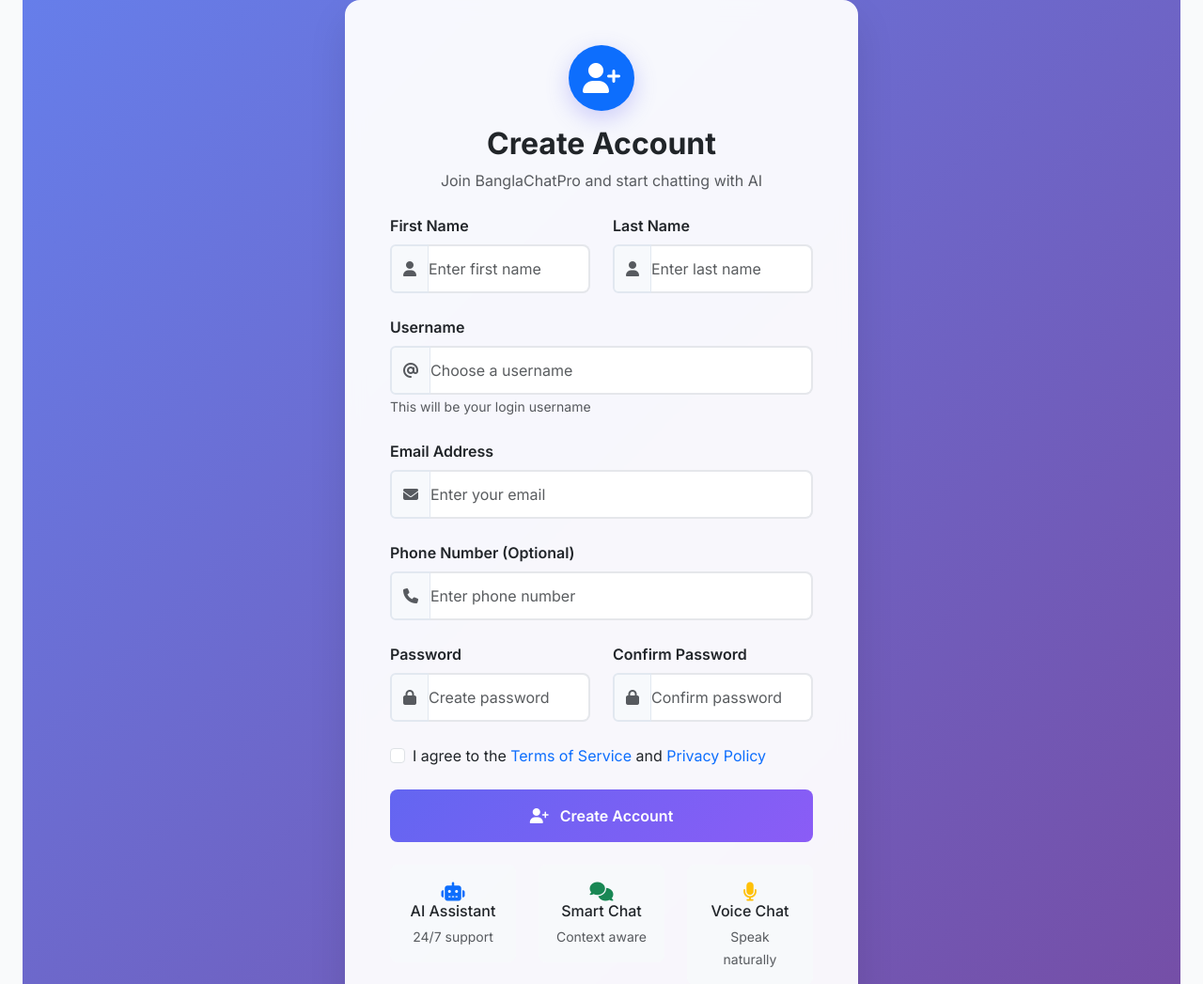
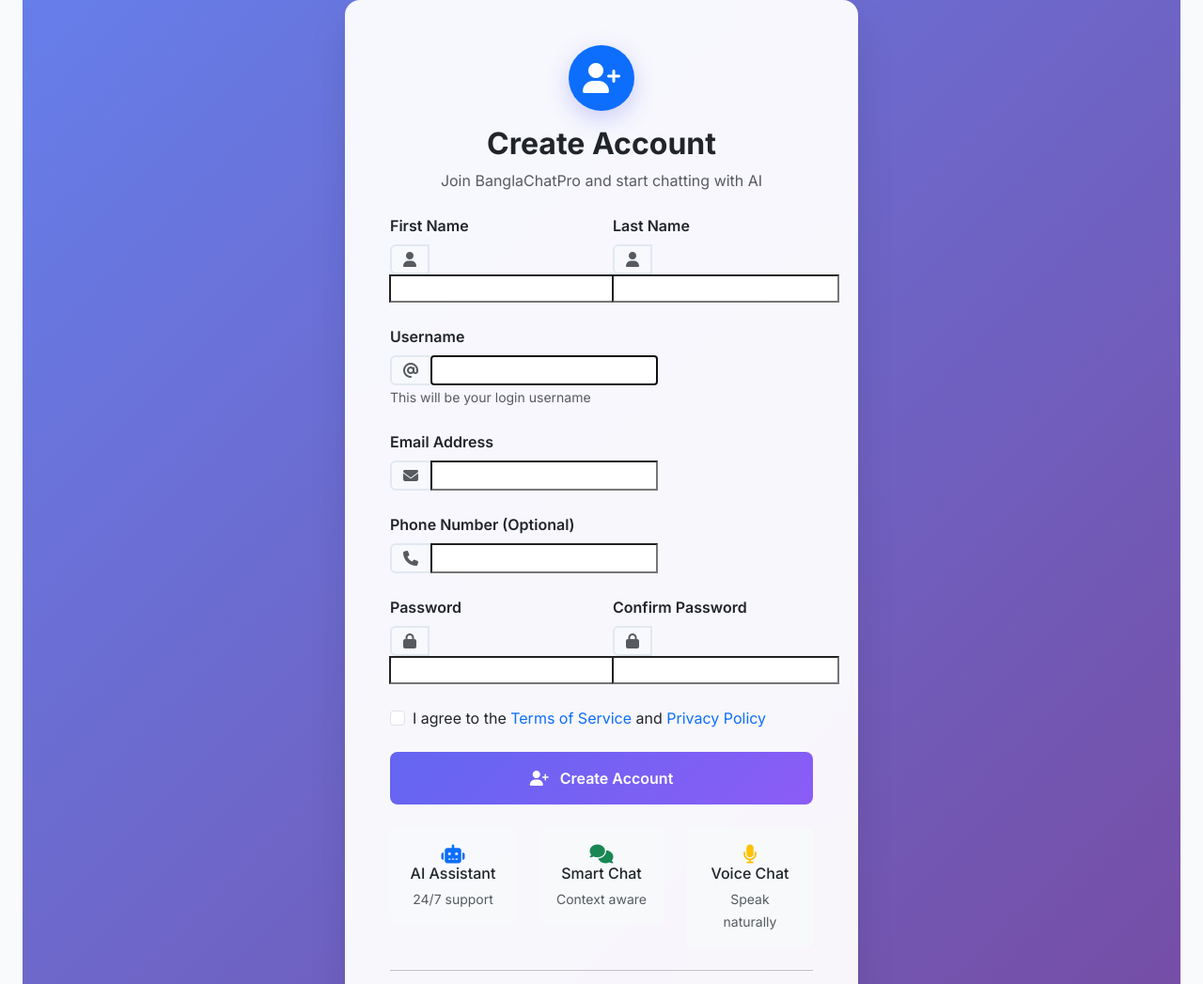
Before and after one commit to mikias1219/new-bangla, a Django app: page /accounts/register/ in a window 1280 px wide. Shown: the part 63-1110 px from the top of the page at 94% size. Run offline with Django 5.2, Linux system fonts and the light colour scheme.

Commit message:
Fix template syntax error and registration form issues
- Fix TemplateSyntaxError by adding missing context variables to dashboard view
- Update registration form to auto-assign organization and remove organization selection
- Update register template to use Django form rendering with proper error handling
- Fix login and registration form handling logic

```diff
--- a/accounts/forms.py
+++ b/accounts/forms.py
@@ -6,20 +6,25 @@ class UserRegistrationForm(UserCreationForm):
     """User registration form"""
 
     email = forms.EmailField(required=True)
-    organization = forms.ModelChoiceField(
-        queryset=Organization.objects.filter(is_active=True),
-        required=True,
-        empty_label="Select Organization"
-    )
+    phone = forms.CharField(max_length=15, required=False, help_text="Optional phone number")
 
     class Meta:
         model = User
-        fields = ('username', 'email', 'first_name', 'last_name', 'organization', 'password1', 'password2')
+        fields = ('username', 'email', 'first_name', 'last_name', 'phone', 'password1', 'password2')
 
     def save(self, commit=True):
         user = super().save(commit=False)
         user.email = self.cleaned_data['email']
-        user.organization = self.cleaned_data['organization']
+        user.phone = self.cleaned_data.get('phone', '')
+
+        # Automatically assign to the default organization
+        try:
+            default_org = Organization.objects.filter(is_active=True).first()
+            if default_org:
+                user.organization = default_org
+        except Organization.DoesNotExist:
+            pass  # Will handle this in the view
+
         if commit:
             user.save()
         return user
--- a/accounts/views.py
+++ b/accounts/views.py
@@ -44,6 +44,7 @@ def register_view(request):
             login(request, user)
             messages.success(request, 'Registration successful! Welcome to BanglaChatPro.')
             return redirect('dashboard:home')
+        # If form is invalid, it will fall through to the render below with errors
     else:
         form = UserRegistrationForm()
 
--- a/templates/accounts/register.html
+++ b/templates/accounts/register.html
@@ -37,83 +37,106 @@
 
                             <div class="row">
                                 <div class="col-md-6 mb-4">
-                                    <label for="first_name" class="form-label fw-semibold">First Name</label>
+                                    <label for="{{ form.first_name.id_for_label }}" class="form-label fw-semibold">First Name</label>
                                     <div class="input-group">
                                         <span class="input-group-text bg-light border-end-0">
                                             <i class="fas fa-user text-muted"></i>
                                         </span>
-                                        <input type="text" class="form-control border-start-0 ps-0" id="first_name" name="first_name"
-                                               placeholder="Enter first name" required>
+                                        {{ form.first_name }}
                                     </div>
+                                    {% if form.first_name.errors %}
+                                        <div class="text-danger small mt-1">
+                                            {{ form.first_name.errors.0 }}
+                                        </div>
+                                    {% endif %}
                                 </div>
 
                                 <div class="col-md-6 mb-4">
-                                    <label for="last_name" class="form-label fw-semibold">Last Name</label>
+                                    <label for="{{ form.last_name.id_for_label }}" class="form-label fw-semibold">Last Name</label>
                                     <div class="input-group">
                                         <span class="input-group-text bg-light border-end-0">
                                             <i class="fas fa-user text-muted"></i>
                                         </span>
-                                        <input type="text" class="form-control border-start-0 ps-0" id="last_name" name="last_name"
-                                               placeholder="Enter last name" required>
+                                        {{ form.last_name }}
                                     </div>
+                                    {% if form.last_name.errors %}
+                                        <div class="text-danger small mt-1">
+                                            {{ form.last_name.errors.0 }}
+                                        </div>
+                                    {% endif %}
                                 </div>
                             </div>
 
                             <div class="mb-4">
-                                <label for="username" class="form-label fw-semibold">Username</label>
+                                <label for="{{ form.username.id_for_label }}" class="form-label fw-semibold">Username</label>
                                 <div class="input-group">
                                     <span class="input-group-text bg-light border-end-0">
                                         <i class="fas fa-at text-muted"></i>
                                     </span>
-                                    <input type="text" class="form-control border-start-0 ps-0" id="username" name="username"
-                                           placeholder="Choose a username" required>
+                                    {{ form.username }}
                                 </div>
                                 <small class="text-muted">This will be your login username</small>
+                                {% if form.username.errors %}
+                                    <div class="text-danger small mt-1">
+                                        {{ form.username.errors.0 }}
+                                    </div>
+                                {% endif %}
                             </div>
 
                             <div class="mb-4">
-                                <label for="email" class="form-label fw-semibold">Email Address</label>
+                                <label for="{{ form.email.id_for_label }}" class="form-label fw-semibold">Email Address</label>
                                 <div class="input-group">
                                     <span class="input-group-text bg-light border-end-0">
                                         <i class="fas fa-envelope text-muted"></i>
                                     </span>
-                                    <input type="email" class="form-control border-start-0 ps-0" id="email" name="email"
-                                           placeholder="Enter your email" required>
+                                    {{ form.email }}
                                 </div>
+                                {% if form.email.errors %}
+                                    <div class="text-danger small mt-1">
+                                        {{ form.email.errors.0 }}
+                                    </div>
+                                {% endif %}
                             </div>
 
                             <div class="mb-4">
-                                <label for="phone" class="form-label fw-semibold">Phone Number (Optional)</label>
+                                <label for="{{ form.phone.id_for_label }}" class="form-label fw-semibold">Phone Number (Optional)</label>
                                 <div class="input-group">
                                     <span class="input-group-text bg-light border-end-0">
                                         <i class="fas fa-phone text-muted"></i>
                                     </span>
-                                    <input type="tel" class="form-control border-start-0 ps-0" id="phone" name="phone"
-                                           placeholder="Enter phone number">
+                                    {{ form.phone }}
                                 </div>
                             </div>
 
                             <div class="row">
                                 <div class="col-md-6 mb-4">
-                                    <label for="password1" class="form-label fw-semibold">Password</label>
+                                    <label for="{{ form.password1.id_for_label }}" class="form-label fw-semibold">Password</label>
                                     <div class="input-group">
                                         <span class="input-group-text bg-light border-end-0">
                                             <i class="fas fa-lock text-muted"></i>
                                         </span>
-                                        <input type="password" class="form-control border-start-0 ps-0" id="password1" name="password1"
-                                               placeholder="Create password" required>
+                                        {{ form.password1 }}
                                     </div>
+                                    {% if form.password1.errors %}
+                                        <div class="text-danger small mt-1">
+                                            {{ form.password1.errors.0 }}
+                                        </div>
+                                    {% endif %}
                                 </div>
 
                                 <div class="col-md-6 mb-4">
-                                    <label for="password2" class="form-label fw-semibold">Confirm Password</label>
+                                    <label for="{{ form.password2.id_for_label }}" class="form-label fw-semibold">Confirm Password</label>
                                     <div class="input-group">
                                         <span class="input-group-text bg-light border-end-0">
                                             <i class="fas fa-lock text-muted"></i>
                                         </span>
-                                        <input type="password" class="form-control border-start-0 ps-0" id="password2" name="password2"
-                                               placeholder="Confirm password" required>
+                                        {{ form.password2 }}
                                     </div>
+                                    {% if form.password2.errors %}
+                                        <div class="text-danger small mt-1">
+                                            {{ form.password2.errors.0 }}
+                                        </div>
+                                    {% endif %}
                                 </div>
                             </div>
 
@@ -126,6 +149,12 @@
                                     </label>
                                 </div>
                             </div>
+
+                            {% if form.non_field_errors %}
+                                <div class="alert alert-danger">
+                                    {{ form.non_field_errors }}
+                                </div>
+                            {% endif %}
 
                             <button type="submit" class="btn btn-primary w-100 mb-4 py-3 fw-semibold">
                                 <i class="fas fa-user-plus me-2"></i>
```
Also changed, not shown: dashboard/views.py (+30 -0 lines).
